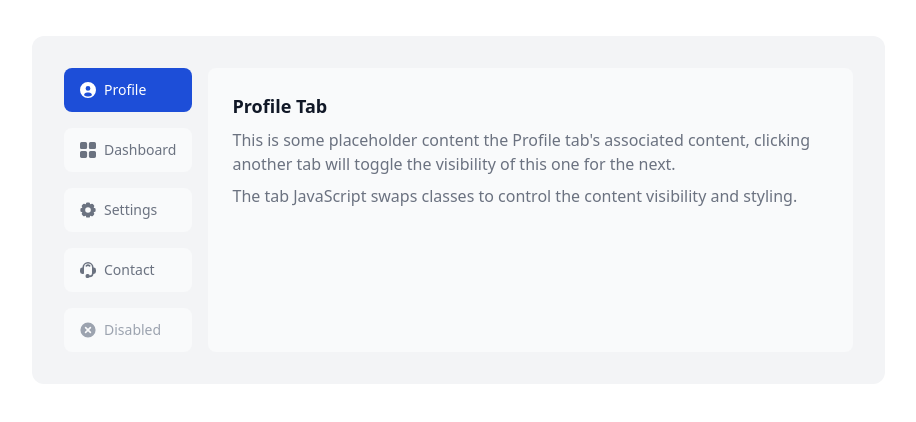
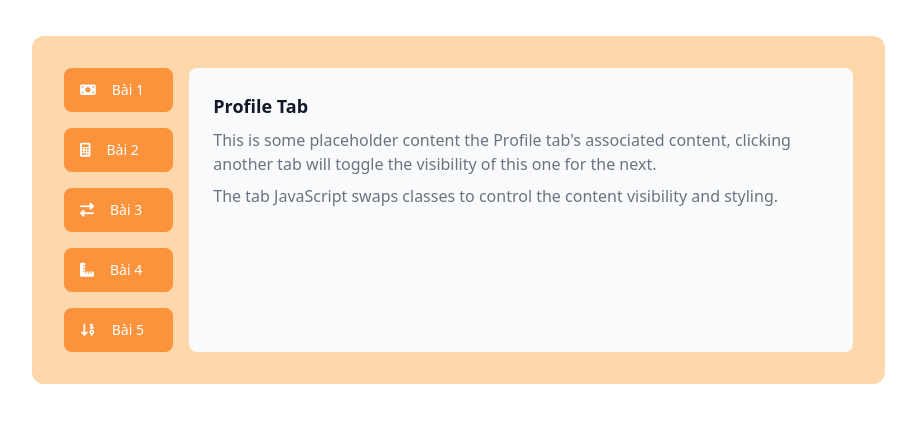
Before and after one commit to PAH911/JS_Buoi2-3_PhamAnhHuy, a plain HTML site: page index.html in a window 1280 px wide. Shown: the whole page, without its empty margins (4-920 px from the left). Drawn offline with nearby package versions, Linux system fonts and the light colour scheme.

Commit message:
Fix_UI_1

```diff
--- a/index.html
+++ b/index.html
@@ -6,114 +6,71 @@
     <title>Bài tập JS buổi 2-3</title>
     <!-- Flowbite -->
     <link
-    href="https://cdn.jsdelivr.net/npm/flowbite@2.5.2/dist/flowbite.min.css"
-    rel="styleshee />
+      href="https://cdn.jsdelivr.net/npm/flowbite@2.5.2/dist/flowbite.min.css"
+      rel="stylesheet"
+    />
+
+    <!-- FONT AWESOME -->
+    <link
+      rel="stylesheet"
+      href="https://cdnjs.cloudflare.com/ajax/libs/font-awesome/6.7.1/css/all.min.css"
+      integrity="sha512-5Hs3dF2AEPkpNAR7UiOHba+lRSJNeM2ECkwxUIxC1Q/FLycGTbNapWXB4tP889k5T5Ju8fs4b1P5z/iB4nMfSQ=="
+      crossorigin="anonymous"
+      referrerpolicy="no-referrer"
+    />
   </head>
   <body>
     <div
-      class="container flex-col justify-center items-center rounded-xl bg-gray-100 m-9 w-2/3"
+      class="container flex-col justify-center items-center rounded-xl bg-orange-200 m-9 w-2/3"
     >
       <div class="md:flex p-8">
         <ul
-          class="flex-column space-y space-y-4 text-sm font-medium text-gray-500 dark:text-gray-400 md:me-4 mb-4 md:mb-0"
+          class="flex-column space-y-4 text-sm font-medium text-gray-500 dark:text-gray-400 w-1/6 md:me-4 mb-4 md:mb-0"
         >
           <li>
             <a
               href="#"
-              class="inline-flex items-center px-4 py-3 text-white bg-blue-700 rounded-lg active w-full dark:bg-blue-600"
-              aria-current="page"
+              class="inline-flex items-center px-4 py-3 text-white bg-orange-400 hover:bg-orange-600 rounded-lg w-full"
             >
-              <svg
-                class="w-4 h-4 me-2 text-white"
-                aria-hidden="true"
-                xmlns="http://www.w3.org/2000/svg"
-                fill="currentColor"
-                viewBox="0 0 20 20"
-              >
-                <path
-                  d="M10 0a10 10 0 1 0 10 10A10.011 10.011 0 0 0 10 0Zm0 5a3 3 0 1 1 0 6 3 3 0 0 1 0-6Zm0 13a8.949 8.949 0 0 1-4.951-1.488A3.987 3.987 0 0 1 9 13h2a3.987 3.987 0 0 1 3.951 3.512A8.949 8.949 0 0 1 10 18Z"
-                />
-              </svg>
-              Profile
+              <i class="fa fa-money-bill"></i>
+              <span class="pl-4">Bài 1</span>
             </a>
           </li>
           <li>
             <a
               href="#"
-              class="inline-flex items-center px-4 py-3 rounded-lg hover:text-gray-900 bg-gray-50 hover:bg-gray-100 w-full dark:bg-gray-800 dark:hover:bg-gray-700 dark:hover:text-white"
+              class="inline-flex items-center px-4 py-3 text-white bg-orange-400 hover:bg-orange-600 rounded-lg w-full"
             >
-              <svg
-                class="w-4 h-4 me-2 text-gray-500 dark:text-gray-400"
-                aria-hidden="true"
-                xmlns="http://www.w3.org/2000/svg"
-                fill="currentColor"
-                viewBox="0 0 18 18"
-              >
-                <path
-                  d="M6.143 0H1.857A1.857 1.857 0 0 0 0 1.857v4.286C0 7.169.831 8 1.857 8h4.286A1.857 1.857 0 0 0 8 6.143V1.857A1.857 1.857 0 0 0 6.143 0Zm10 0h-4.286A1.857 1.857 0 0 0 10 1.857v4.286C10 7.169 10.831 8 11.857 8h4.286A1.857 1.857 0 0 0 18 6.143V1.857A1.857 1.857 0 0 0 16.143 0Zm-10 10H1.857A1.857 1.857 0 0 0 0 11.857v4.286C0 17.169.831 18 1.857 18h4.286A1.857 1.857 0 0 0 8 16.143v-4.286A1.857 1.857 0 0 0 6.143 10Zm10 0h-4.286A1.857 1.857 0 0 0 10 11.857v4.286c0 1.026.831 1.857 1.857 1.857h4.286A1.857 1.857 0 0 0 18 16.143v-4.286A1.857 1.857 0 0 0 16.143 10Z"
-                />
-              </svg>
-              Dashboard
+              <i class="fa-solid fa-calculator"></i>
+              <span class="pl-4">Bài 2</span>
             </a>
           </li>
           <li>
             <a
               href="#"
-              class="inline-flex items-center px-4 py-3 rounded-lg hover:text-gray-900 bg-gray-50 hover:bg-gray-100 w-full dark:bg-gray-800 dark:hover:bg-gray-700 dark:hover:text-white"
+              class="inline-flex items-center px-4 py-3 text-white bg-orange-400 hover:bg-orange-600 rounded-lg w-full"
             >
-              <svg
-                class="w-4 h-4 me-2 text-gray-500 dark:text-gray-400"
-                aria-hidden="true"
-                xmlns="http://www.w3.org/2000/svg"
-                fill="currentColor"
-                viewBox="0 0 20 20"
-              >
-                <path
-                  d="M18 7.5h-.423l-.452-1.09.3-.3a1.5 1.5 0 0 0 0-2.121L16.01 2.575a1.5 1.5 0 0 0-2.121 0l-.3.3-1.089-.452V2A1.5 1.5 0 0 0 11 .5H9A1.5 1.5 0 0 0 7.5 2v.423l-1.09.452-.3-.3a1.5 1.5 0 0 0-2.121 0L2.576 3.99a1.5 1.5 0 0 0 0 2.121l.3.3L2.423 7.5H2A1.5 1.5 0 0 0 .5 9v2A1.5 1.5 0 0 0 2 12.5h.423l.452 1.09-.3.3a1.5 1.5 0 0 0 0 2.121l1.415 1.413a1.5 1.5 0 0 0 2.121 0l.3-.3 1.09.452V18A1.5 1.5 0 0 0 9 19.5h2a1.5 1.5 0 0 0 1.5-1.5v-.423l1.09-.452.3.3a1.5 1.5 0 0 0 2.121 0l1.415-1.414a1.5 1.5 0 0 0 0-2.121l-.3-.3.452-1.09H18a1.5 1.5 0 0 0 1.5-1.5V9A1.5 1.5 0 0 0 18 7.5Zm-8 6a3.5 3.5 0 1 1 0-7 3.5 3.5 0 0 1 0 7Z"
-                />
-              </svg>
-              Settings
+              <i class="fas fa-exchange-alt"></i>
+              <span class="pl-4">Bài 3</span>
             </a>
           </li>
           <li>
             <a
               href="#"
-              class="inline-flex items-center px-4 py-3 rounded-lg hover:text-gray-900 bg-gray-50 hover:bg-gray-100 w-full dark:bg-gray-800 dark:hover:bg-gray-700 dark:hover:text-white"
+              class="inline-flex items-center px-4 py-3 text-white bg-orange-400 hover:bg-orange-600 rounded-lg w-full"
             >
-              <svg
-                class="w-4 h-4 me-2 text-gray-500 dark:text-gray-400"
-                aria-hidden="true"
-                xmlns="http://www.w3.org/2000/svg"
-                fill="currentColor"
-                viewBox="0 0 20 20"
-              >
-                <path
-                  d="M7.824 5.937a1 1 0 0 0 .726-.312 2.042 2.042 0 0 1 2.835-.065 1 1 0 0 0 1.388-1.441 3.994 3.994 0 0 0-5.674.13 1 1 0 0 0 .725 1.688Z"
-                />
-                <path
-                  d="M17 7A7 7 0 1 0 3 7a3 3 0 0 0-3 3v2a3 3 0 0 0 3 3h1a1 1 0 0 0 1-1V7a5 5 0 1 1 10 0v7.083A2.92 2.92 0 0 1 12.083 17H12a2 2 0 0 0-2-2H9a2 2 0 0 0-2 2v1a2 2 0 0 0 2 2h1a1.993 1.993 0 0 0 1.722-1h.361a4.92 4.92 0 0 0 4.824-4H17a3 3 0 0 0 3-3v-2a3 3 0 0 0-3-3Z"
-                />
-              </svg>
-              Contact
+              <i class="fa fa-ruler-combined"></i>
+              <span class="pl-4">Bài 4</span>
             </a>
           </li>
           <li>
             <a
-              class="inline-flex items-center px-4 py-3 text-gray-400 rounded-lg cursor-not-allowed bg-gray-50 w-full dark:bg-gray-800 dark:text-gray-500"
+              href="#"
+              class="inline-flex items-center px-4 py-3 text-white bg-orange-400 hover:bg-orange-600 rounded-lg w-full"
             >
-              <svg
-                class="w-4 h-4 me-2 text-gray-400 dark:text-gray-500"
-                aria-hidden="true"
-                xmlns="http://www.w3.org/2000/svg"
-                fill="currentColor"
-                viewBox="0 0 20 20"
-              >
-                <path
-                  d="M10 .5a9.5 9.5 0 1 0 9.5 9.5A9.51 9.51 0 0 0 10 .5Zm3.707 11.793a1 1 0 1 1-1.414 1.414L10 11.414l-2.293 2.293a1 1 0 0 1-1.414-1.414L8.586 10 6.293 7.707a1 1 0 0 1 1.414-1.414L10 8.586l2.293-2.293a1 1 0 0 1 1.414 1.414L11.414 10l2.293 2.293Z"
-                />
-              </svg>
-              Disabled</a
-            >
+              <i class="fa-solid fa-arrow-down-1-9"></i>
+              <span class="pl-4">Bài 5</span>
+            </a>
           </li>
         </ul>
         <div
```
